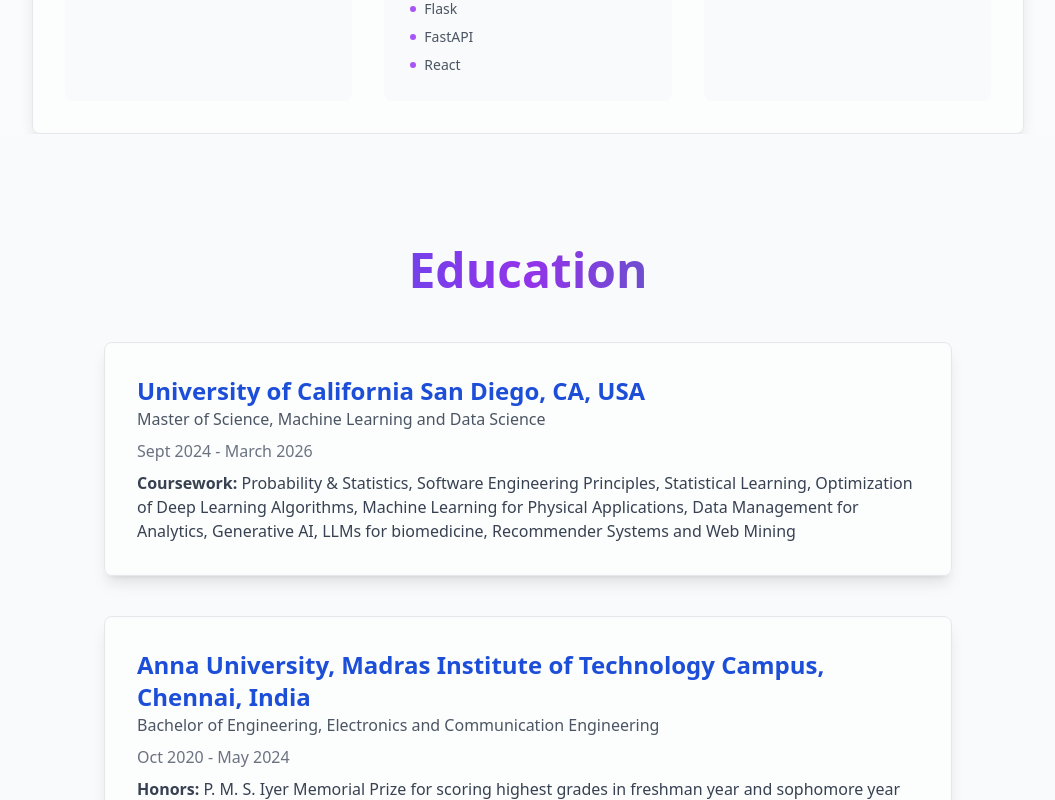
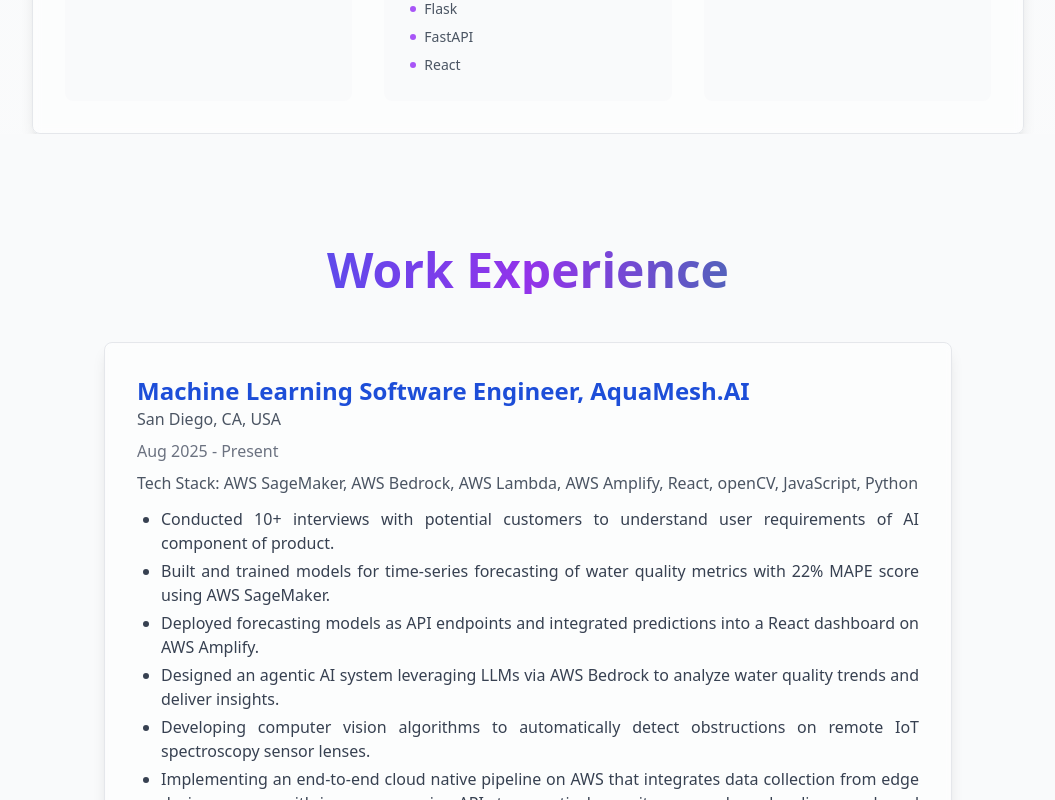
Before and after one commit to gokulg02/home, a Next.js app: page / in a window 1280 px wide. Shown: the part 880-1680 px from the top of the page, without its empty margins (112-1167 px from the left). Built offline with nearby package versions, Linux system fonts and the light colour scheme.

Commit message:
Minor updates

```diff
--- a/app/components/WorkSection.tsx
+++ b/app/components/WorkSection.tsx
@@ -17,7 +17,7 @@
 					<div className="space-y-10">
 						{/* UCSD */}
 						<div className="bg-white/50 backdrop-blur-sm rounded-lg border border-gray-200 p-6 md:p-8 shadow-lg">
-							<h3 className="text-xl md:text-2xl font-semibold text-blue-700">Machine Learning Engineering Intern, Aquamesh.ai</h3>
+							<h3 className="text-xl md:text-2xl font-semibold text-blue-700">Machine Learning Software Engineer, AquaMesh.AI</h3>
 							<p className="text-sm md:text-base text-gray-600 mb-2">San Diego, CA, USA</p>
 							<p className="text-sm md:text-base text-gray-500 mb-2">Aug 2025 - Present</p>
 							<p className="text-sm md:text-base text-gray-600 mb-3">
--- a/app/page.tsx
+++ b/app/page.tsx
@@ -19,9 +19,9 @@
       </nav>
 
       <section id="hero" className="mt-16"><HeroSection /></section>
-      <section id="education"><EducationSection /></section>
       <section id="work"><WorkSection /></section>
       <section id="projects"><ProjectsSection /></section>
+      <section id="education"><EducationSection /></section>
       <section id="contact"><ContactSection /></section>
     </main>
   );
```
